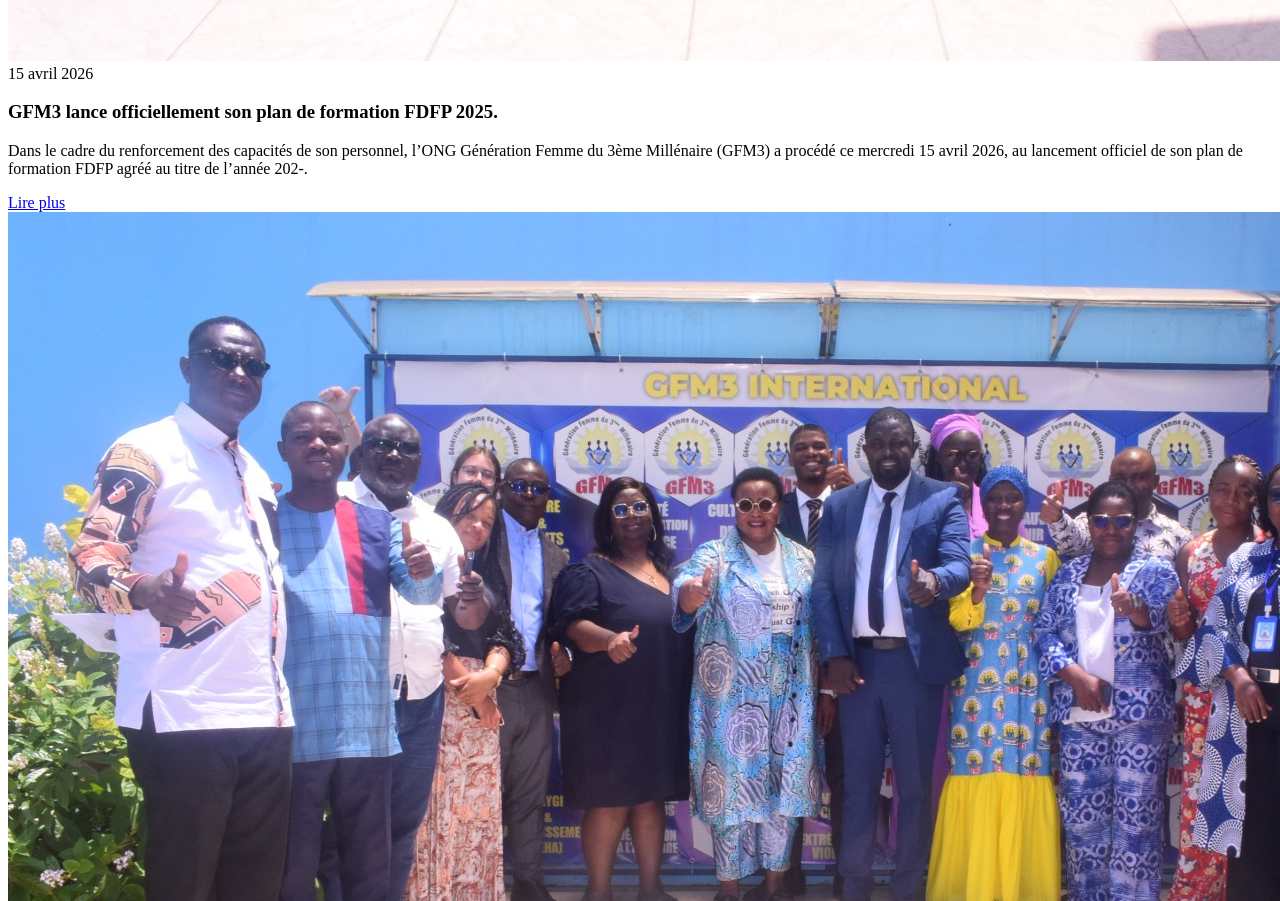
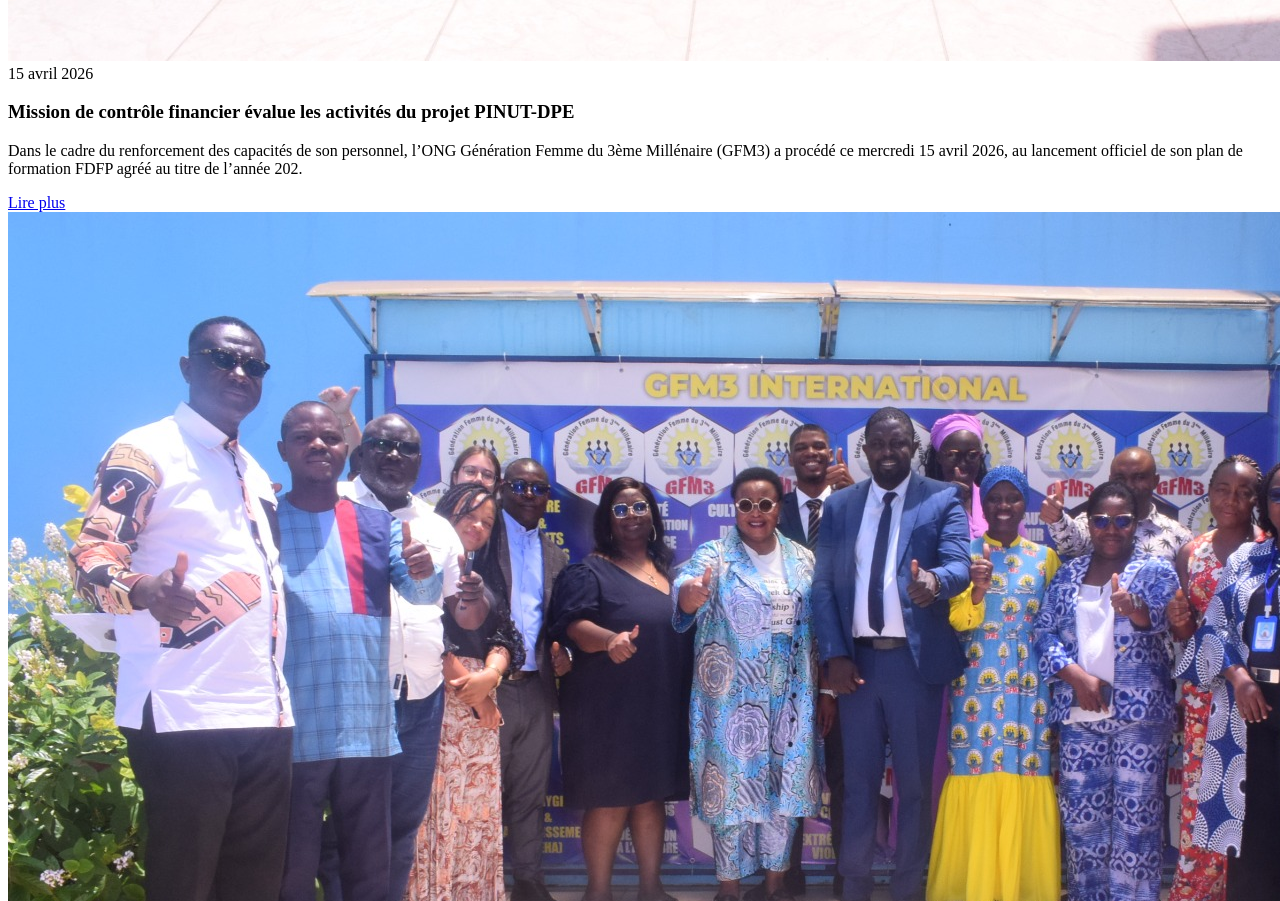
Before and after one commit to antoine780/gfm3it, a React (Vite) app: page / in a window 1280 px wide. Shown: the part 4562-5463 px from the top of the page. Built offline with nearby package versions, Linux system fonts and the light colour scheme; the HTML template or start-up script is replaced by a standard one.

Commit message:
Ajout actualité
Ajout actualité 16

```diff
--- a/src/App.jsx
+++ b/src/App.jsx
@@ -31,7 +31,7 @@
 }
 
 const articles = [
-  ['actualite-15', 'GFM3 lance officiellement son plan de formation FDFP 2025.', '/assets/img/gfm3_fdfp.jpeg', '15 avril 2026', 'Dans le cadre du renforcement des capacités de son personnel, l’ONG Génération Femme du 3ème Millénaire (GFM3) a procédé ce mercredi 15 avril 2026, au lancement officiel de son plan de formation FDFP agréé au titre de l’année 202-.'],
+  ['actualite-16', 'Mission de contrôle financier évalue les activités du projet PINUT-DPE', '/assets/img/gfm3_fdfp.jpeg', '15 avril 2026', 'Dans le cadre du renforcement des capacités de son personnel, l’ONG Génération Femme du 3ème Millénaire (GFM3) a procédé ce mercredi 15 avril 2026, au lancement officiel de son plan de formation FDFP agréé au titre de l’année 202.'],
   ['actualite-15', 'GFM3 lance officiellement son plan de formation FDFP 2025.', '/assets/img/gfm3_fdfp.jpeg', '15 avril 2026', 'Dans le cadre du renforcement des capacités de son personnel, l’ONG Génération Femme du 3ème Millénaire (GFM3) a procédé ce mercredi 15 avril 2026, au lancement officiel de son plan de formation FDFP agréé au titre de l’année 2025.'],
   ['actualite-14', 'Zouan-Hounien : les filles en première ligne pour une éducation protectrice et sans grossesses précoces.', '/assets/img/pomci.jpg', '11 avril 2026', 'Le samedi 11 avril 2026, la salle de la mairie de Zouan-Hounien a servi de cadre à une importante campagne de mobilisation en faveur de l’éducation des filles, organisée par la coalition POME-CI avec ses organisations membres.'],
   ['actualite-13', 'Yamoussoukro a accueilli la 3ᵉ édition du Sommet des Filles Adolescentes (SFA 2026).', '/assets/img/sfa.jpg', '31 mars au 3 avril 2026', 'Un événement majeur réunissant plus de 300 participantes issues de 25 pays. Francophones, anglophones, hispanophones ...'],
```
